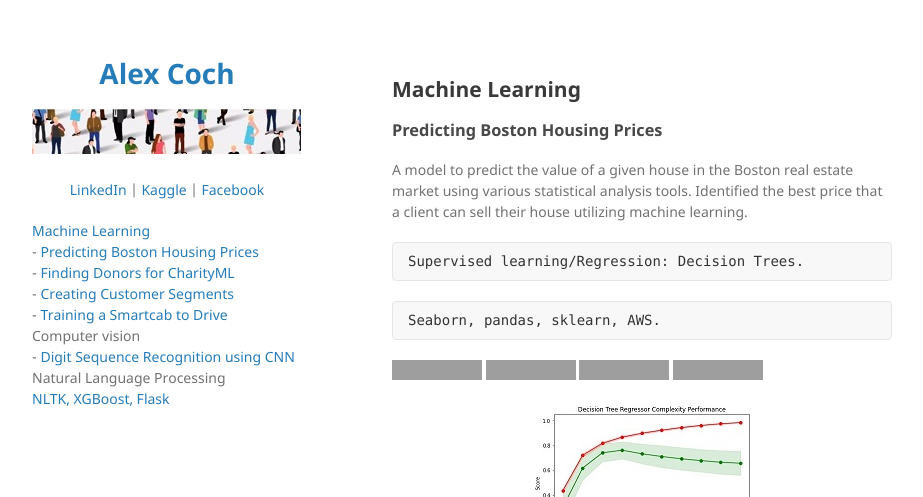
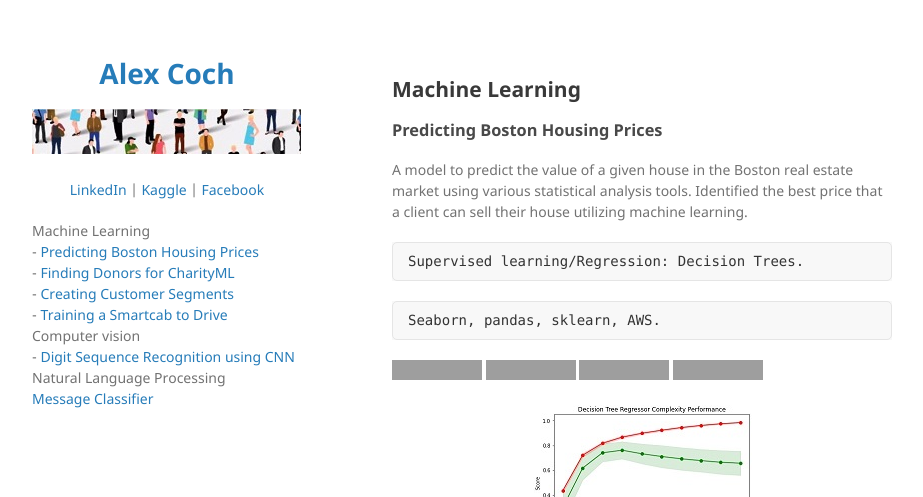
Before and after one commit to alex-coch/alex-coch.github.io, a Jekyll site: the page built from index.md, in a window 1280 px wide. Shown: the top 497 px of the page, without its empty margins (178-1101 px from the left). Built offline with Jekyll 4.4.1, drawn with Linux system fonts in a browser that asks for light colours; grey boxes are pictures that could not be loaded.

Commit message:
_config.yml

```diff
--- a/_config.yml
+++ b/_config.yml
@@ -6,7 +6,7 @@ description:
   <a href=https://kaggle.com/alekscoch>Kaggle</a> |
   <a href=https://facebook.com/f.alex.coch>Facebook</a>
   </p>
-  <a href="#machinelearning">Machine Learning</a><br>
+  Machine Learning<br>
   - <a href="#boston">Predicting Boston Housing Prices</a><br>
   - <a href="#donors">Finding Donors for CharityML</a><br>
   - <a href="#segments">Creating Customer Segments</a><br>
@@ -14,7 +14,7 @@ description:
   Computer vision<br>
   - <a href="#digit">Digit Sequence Recognition using CNN</a><br>
   Natural Language Processing<br>
-  <a href="#message">NLTK, XGBoost, Flask</a><br>
+  <a href="#message">Message Classifier</a><br>
 show_downloads: false
 google_analytics:
 theme: jekyll-theme-minimal
```
